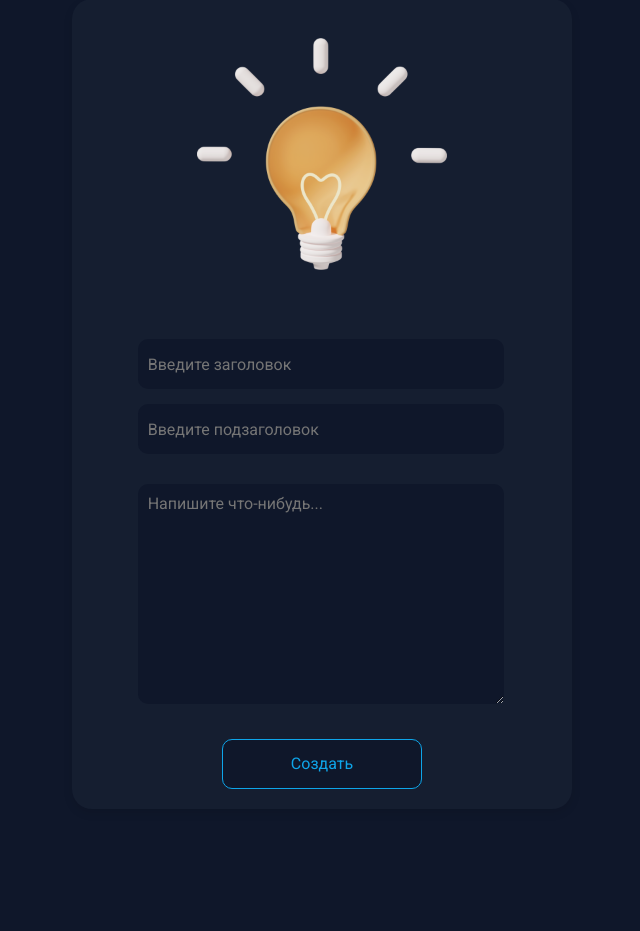
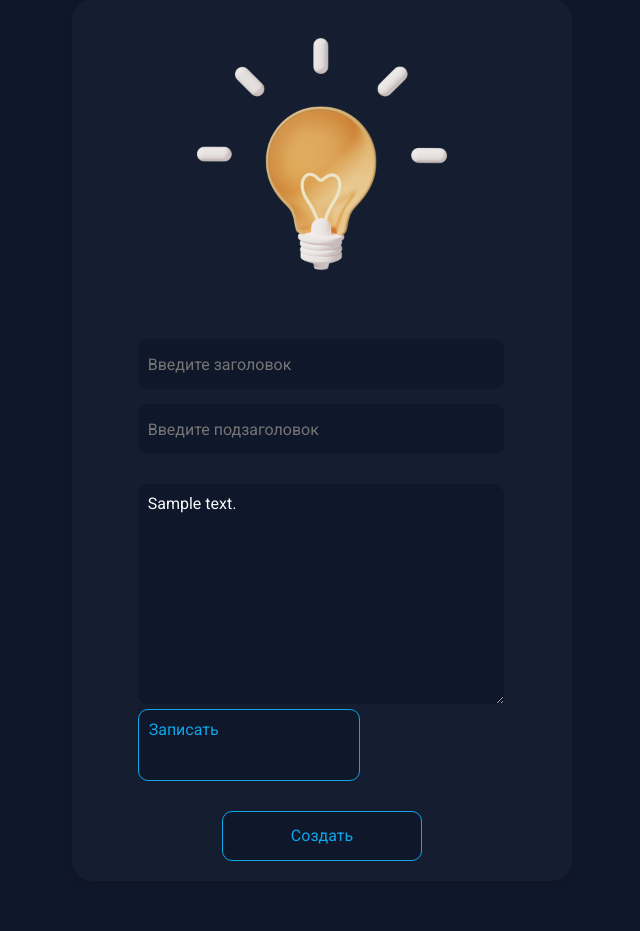
Before and after one commit to DethtorkkY/web_site_base, a Flask app: template templates/create_card.html in a window 1280 px wide. Shown: the part 101-1032 px from the top of the page, without its empty margins (318-958 px from the left). Before the commit the page ends 890 px from the top, so only its background shows below. Run offline with Flask 3, Linux system fonts and the light colour scheme; the template is opened without the code that fills it: most values are stand-ins (such as "Sample title", 1, 10 or a date in 2020).

Commit message:
voice realized

```diff
--- a/static/css/style.css
+++ b/static/css/style.css
@@ -253,3 +253,22 @@ ul {
     color: #F8FAFC;
     background:  rgba(14, 165, 233, 1);
 }
+
+.help_button {
+    border: 1px solid rgba(14, 165, 233, 1);
+    background: #0F172A;
+    border-radius: 10px;
+    color: rgba(14, 165, 233, 1);
+    padding: 10px;
+    font: inherit;
+    width: 200px;
+    height: 50px;
+    cursor: pointer;
+    transition: 0.2s;
+    display: inline-block;
+}
+
+.help_button:hover {
+    color: #F8FAFC;
+    background:  rgba(14, 165, 233, 1);
+}
--- a/templates/create_card.html
+++ b/templates/create_card.html
@@ -31,7 +31,8 @@
                     </label>
                 </div>
                 <label for="text">
-                    <textarea class="form__text" name="text" id="text" cols="30" rows="10" required placeholder="Напишите что-нибудь..."></textarea>
+                    <textarea class="form__text" name="text" id="text" cols="30" rows="10" required placeholder="Напишите что-нибудь...">{{text}}</textarea>
+                    <a class="help_button" href="./voice">Записать</a>
                 </label>
                 <button class="form__button">Создать</button>
             </div>
```
